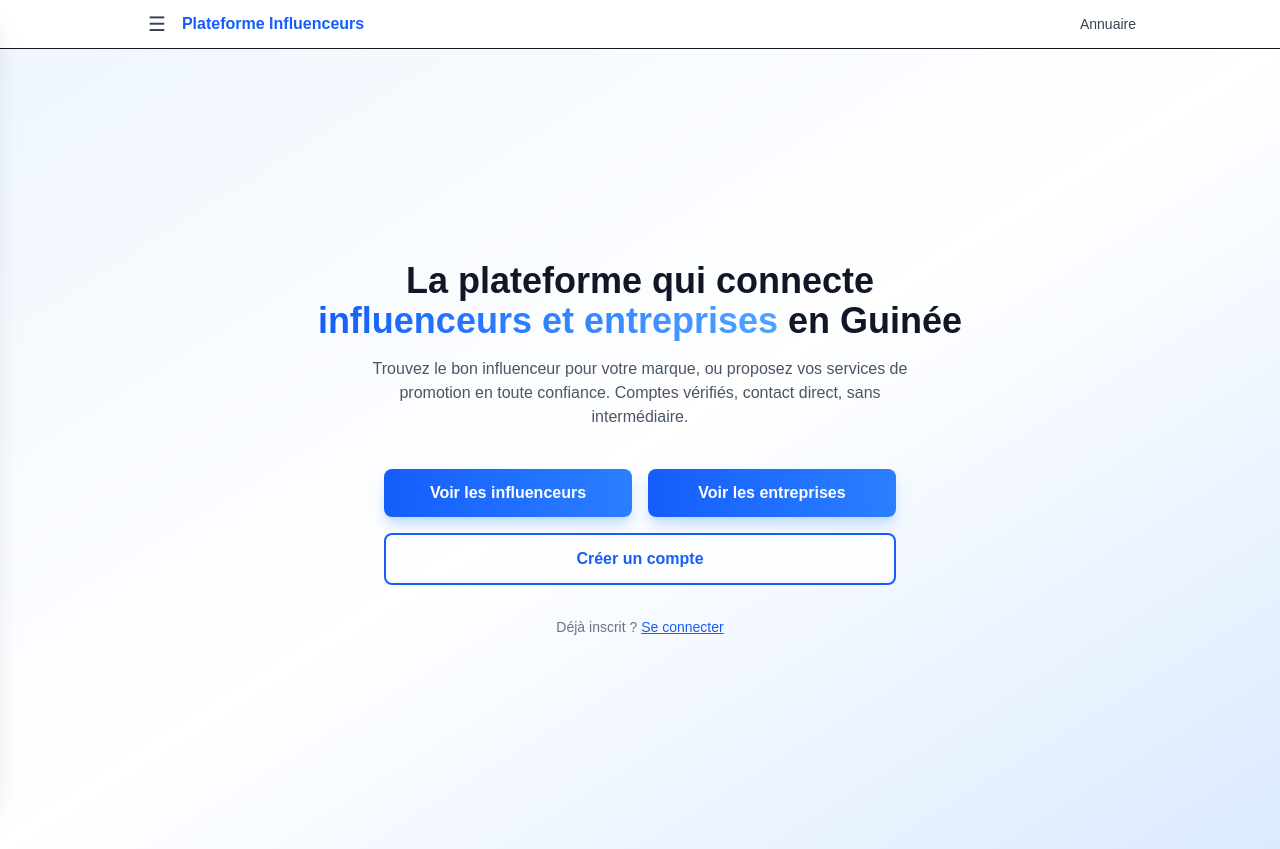
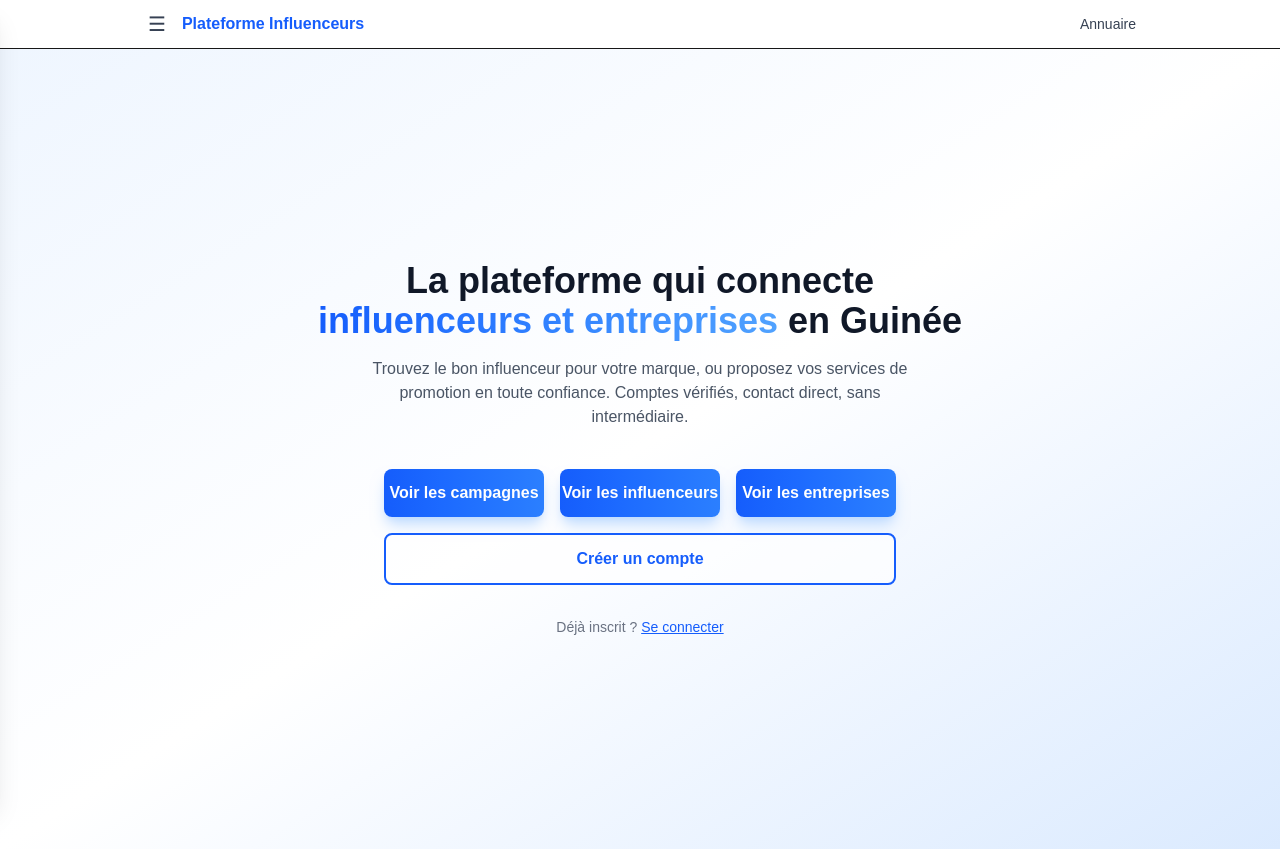
Before and after one commit to DIALLONassirou/Platform_Project_2025-2026, a Next.js app: page / in a window 1280 px wide. Built offline with nearby package versions, Linux system fonts and the light colour scheme; no server answers.

Commit message:
Ajoute le bouton Voir les campagnes en premiere position sur l'accueil
Co-Authored-By: Claude Sonnet 5 <noreply@anthropic.com>

```diff
--- a/app/page.js
+++ b/app/page.js
@@ -17,6 +17,12 @@ export default function HomePage() {
       </p>
 
       <div className="flex flex-col sm:flex-row gap-4 w-full max-w-lg mb-4">
+        <Link
+          href="/campagnes"
+          className="flex-1 py-3 rounded-lg bg-gradient-to-r from-blue-600 to-blue-500 text-white font-semibold text-center shadow-lg shadow-blue-200 hover:from-blue-700 hover:to-blue-600 transition"
+        >
+          Voir les campagnes
+        </Link>
         <Link
           href="/annuaire?type=influencer"
           className="flex-1 py-3 rounded-lg bg-gradient-to-r from-blue-600 to-blue-500 text-white font-semibold text-center shadow-lg shadow-blue-200 hover:from-blue-700 hover:to-blue-600 transition"
```
